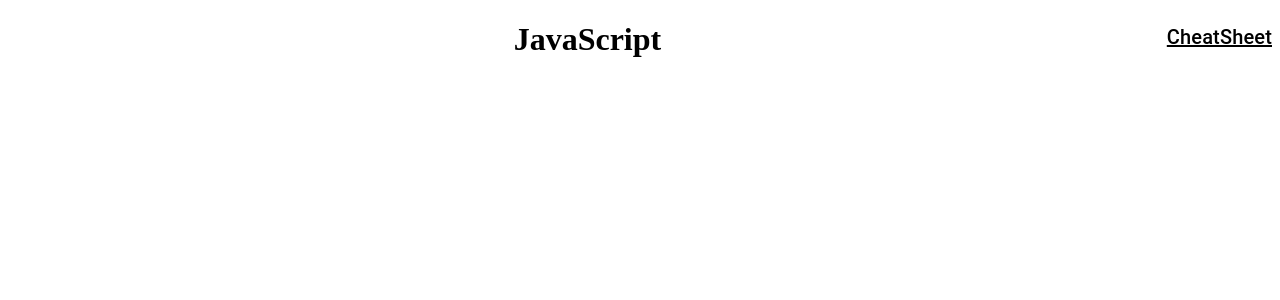
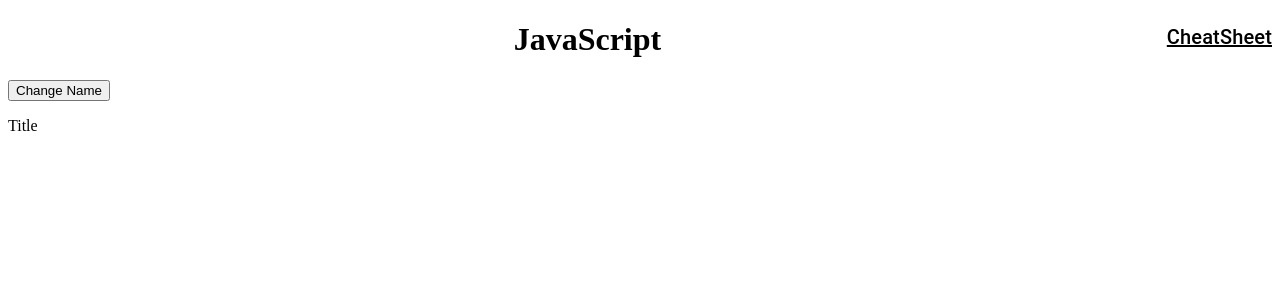
Before and after one commit to Salvador318Alvarez/CheatSheet, a React (Vite) app: page /JavaScript in a window 1280 px wide. Shown: the top 300 px of the page. Built offline with nearby package versions, Linux system fonts and the light colour scheme.

Commit message:
practice with React

```diff
--- a/src/JavaScript/JavaScript.tsx
+++ b/src/JavaScript/JavaScript.tsx
@@ -1,7 +1,22 @@
+import { useState } from "react";
+
 const JavaScript = () => {
+    const [title, setTitle] = useState('Title');
+
+    const handleClick = () => {
+        if (title == "Title"){
+             setTitle("cool")
+        }
+       else {
+            setTitle("Title")
+       }
+
+    }
     return (
     <>
     <h1>JavaScript</h1>
+    <button onClick={handleClick}>Change Name</button>
+    <p>{title}</p>
     </> );
 }
 
```
